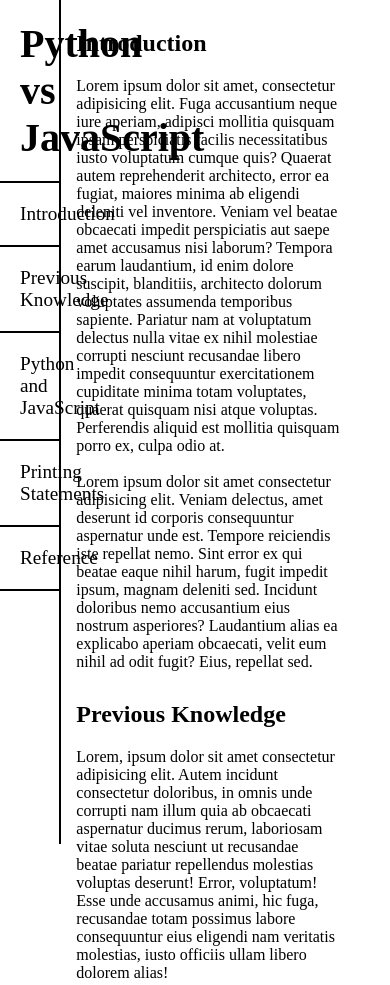
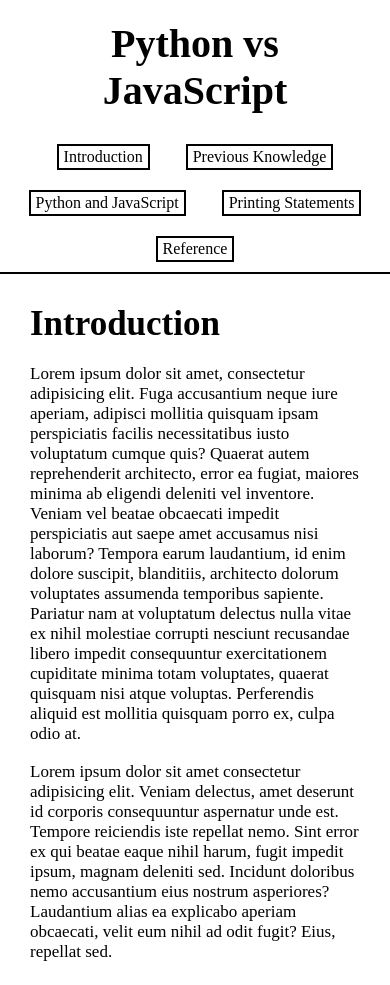
Before and after one commit to Awais4813/Kevin-Awais, a plain HTML site: page index.html in a window 390 px wide. Shown: the top 985 px of the page. Drawn offline with Linux system fonts and the light colour scheme.

Commit message:
Project Completed

```diff
--- a/index.html
+++ b/index.html
@@ -10,6 +10,14 @@
 </head>
 
 <body>
+    <nav id="navbar">
+        <header><h1>Python vs JavaScript</h1></header>
+        <a href="#Introduction" class="nav-link">Introduction</a>
+        <a href="#Previous_Knowledge" class="nav-link">Previous Knowledge</a>
+        <a href="#Python_and_JavaScript" class="nav-link">Python and JavaScript</a>
+        <a href="#Printing_Statements" class="nav-link">Printing Statements</a>
+        <a href="#Reference" class="nav-link">Reference</a>
+    </nav>
     <main id="main-doc">
         <section class="main-section" id="Introduction">
             <header><h2>Introduction</h2></header>
@@ -68,13 +76,5 @@
             <p>Lorem ipsum dolor sit amet consectetur adipisicing elit. Eaque illo at, molestiae dicta ex error. Tenetur assumenda delectus distinctio?</p>
         </section>
     </main>
-    <nav id="navbar">
-        <header><h1>Python vs JavaScript</h1></header>
-        <a href="#Introduction" class="nav-link">Introduction</a>
-        <a href="#Previous_Knowledge" class="nav-link">Previous Knowledge</a>
-        <a href="#Python_and_JavaScript" class="nav-link">Python and JavaScript</a>
-        <a href="#Printing_Statements" class="nav-link">Printing Statements</a>
-        <a href="#Reference" class="nav-link">Reference</a>
-    </nav>
 </body>
 </html>
--- a/style.css
+++ b/style.css
@@ -1,50 +1,107 @@
-@media only screen and (max-width: 815px){
-
-}
-*{
+@media only screen and (max-width: 815px) {
+    * {
         margin: 0;
         padding: 0;
     }
-#navbar{
+
+    #navbar {
+        position: sticky;
+        top: 0;
+        background-color: white;
+        color: black;
+        width: 100%;
+        border-bottom: 2px solid black;
+        text-align: center;
+    }
+
+    .nav-link {
+        color: black;
+        display: inline-block;
+        margin: 10px 1rem;
+        text-decoration: none;
+        border: 2px solid black;
+        padding: 2px 5px;
+    }
+
+    #main-doc {
+        width: 100%;
+        padding-right: 20px;
+    }
+
+}
+
+@media only screen and (min-width: 815px) {
+    #navbar {
         position: fixed;
         left: 0;
         top: 0;
         height: 100%;
         display: flex;
         flex-direction: column;
-    width: 15%;
+        width: 26vw;
         border-right: 2px solid black;
     }
-#main-doc{
+
+    #main-doc {
         position: absolute;
         right: 0;
-    width: 83%;
+        width: 73%;
         padding-right: 20px;
     }
-.nav-link{
+
+    .nav-link {
         border-top: 2px solid black;
         padding: 20px;
         text-decoration: none;
         color: black;
         font-size: larger;
+        text-align: center;
     }
-.nav-link:last-child{
+
+    .nav-link:last-child {
         border-bottom: 2px solid black;
     }
-#navbar>header>h1{
+}
+
+* {
+    margin: 0;
+    padding: 0;
+}
+
+
+
+#navbar>header>h1 {
     font-size: 40px;
+    text-align: center;
+    /* font-size: 2rem; */
     padding: 20px;
 }
-.main-section{
+
+.main-section {
     margin: 30px;
-}
-.main-section>header>h2{
-    margin-bottom: 20px;
+
 }
 
-div{
+.main-section>header>h2 {
+    margin-bottom: 20px;
+    font-size: 35px;
+}
+
+.main-section>p {
+    font-size: 17px;
+}
+
+.main-section>li {
+    font-size: 17px;
+}
+
+.main-section>div {
+    font-size: 16px;
+}
+
+div {
     width: 100%;
-    background-color:   rgb(0, 21, 6);
+    background-color: rgb(0, 21, 6);
     color: yellow;
     padding: 20px;
 }
```
Lines whose indentation alone changed are shown as unchanged.
